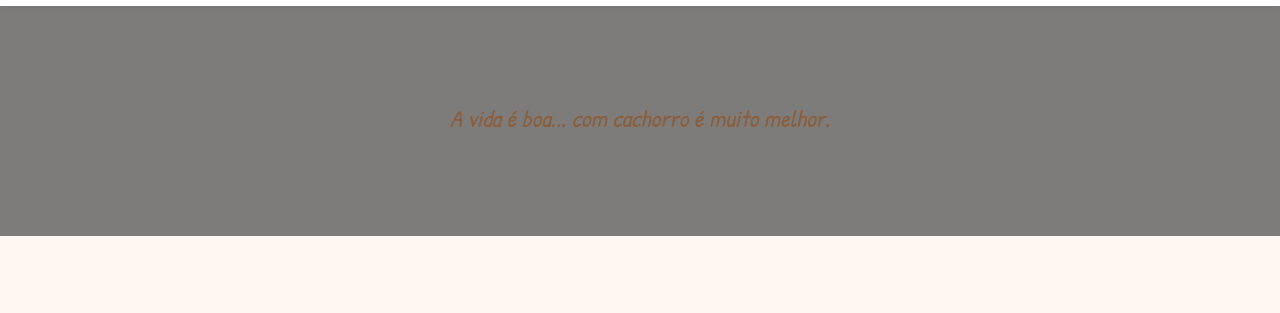
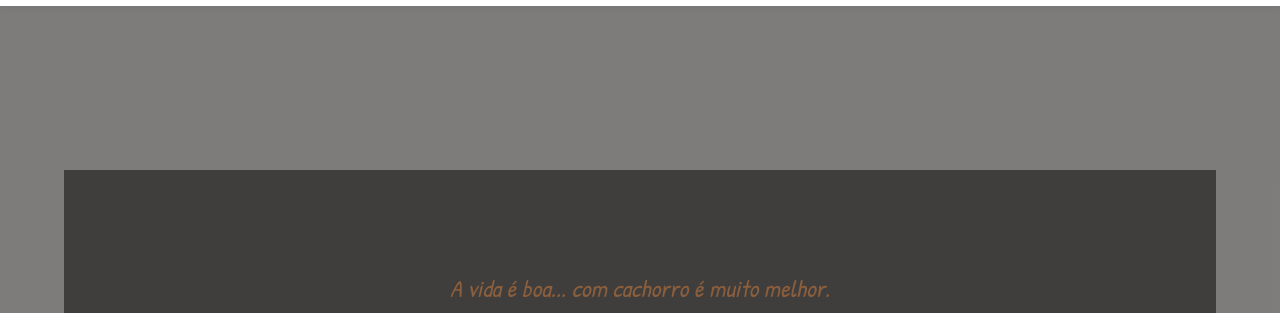
Before and after one commit to Bruno02s/templodosfilhores, a plain HTML site: page index.html in a window 1280 px wide. Shown: the part 70-383 px from the top of the page. Drawn offline with Linux system fonts and the light colour scheme.

Commit message:
Update index.html

```diff
--- a/index.html
+++ b/index.html
@@ -19,9 +19,11 @@
 
     <section class="hero-phrase"> <!-- Changed class for distinct styling -->
         <div class="content-container">
-            <p style="font-family: 'Patrick Hand', cursive; font-size: 1.5rem; color: #8B5E3C; text-align: center;">
-                A vida é boa... com cachorro é muito melhor.
-            </p>
+            <section class="hero-phrase">
+                <p style="font-family: 'Patrick Hand', cursive; font-size: 1.5rem; color: #8B5E3C; text-align: center;">
+                    A vida é boa... com cachorro é muito melhor.
+                </p>
+            </section>
         </div>
     </section>
 
```
